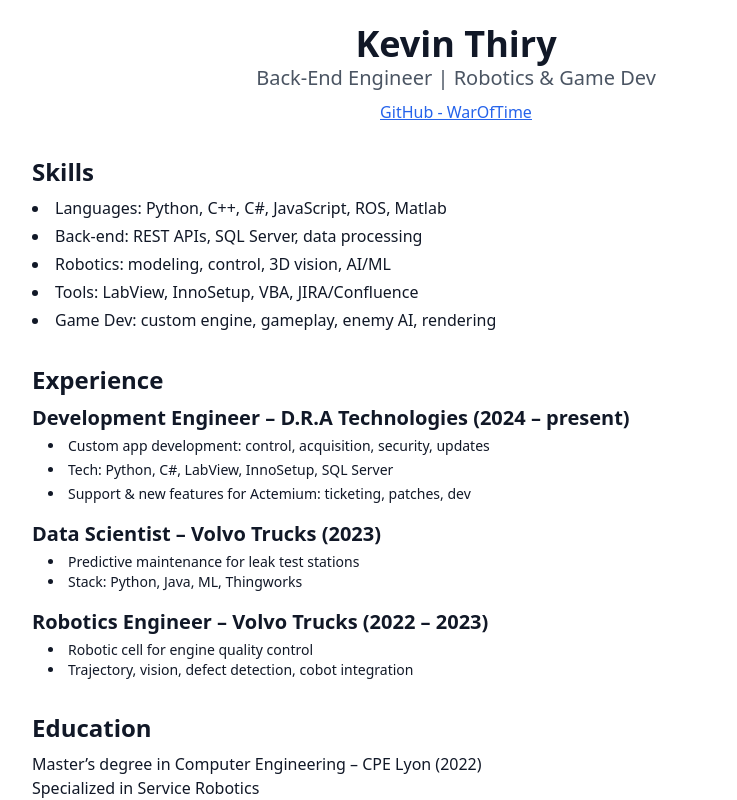
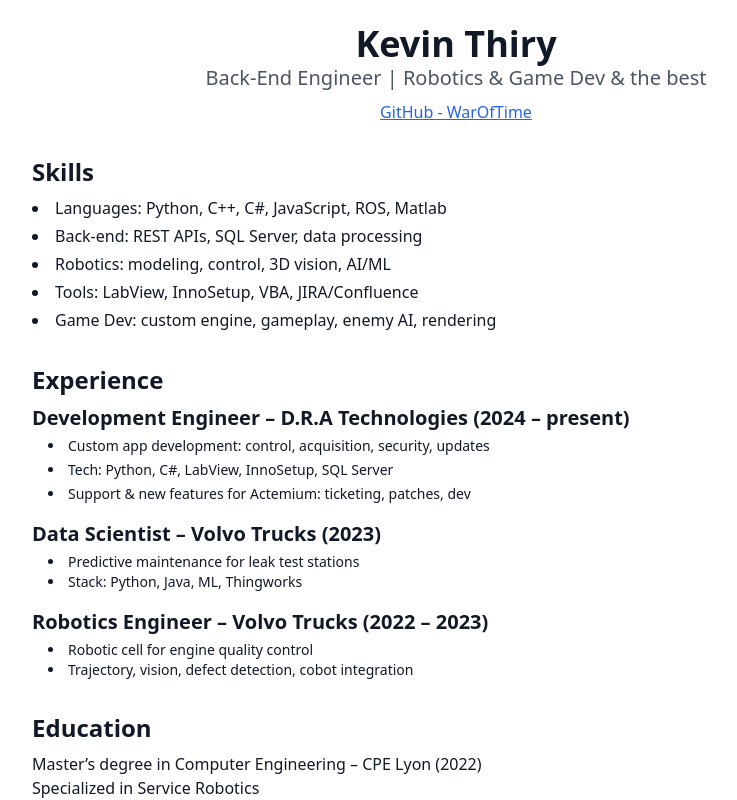
Before and after one commit to Kevin-THIRY/CV, a React (Vite) app: page / in a window 1280 px wide. Shown: the top 800 px of the page, without its empty margins (184-921 px from the left). Built offline with nearby package versions, Linux system fonts and the light colour scheme.

Commit message:
test update

```diff
--- a/src/CV.jsx
+++ b/src/CV.jsx
@@ -5,7 +5,7 @@ export default function CV() {
     <div className="p-6 max-w-4xl mx-auto space-y-8">
       <header className="text-center">
         <h1 className="text-4xl font-bold">Kevin Thiry</h1>
-        <p className="text-xl text-gray-600">Back-End Engineer | Robotics & Game Dev</p>
+        <p className="text-xl text-gray-600">Back-End Engineer | Robotics & Game Dev & the best</p>
         <p className="mt-2 text-blue-600 underline">
           <a href="https://github.com/Kevin-THIRY/WarOfTime" target="_blank">GitHub - WarOfTime</a>
         </p>
```
